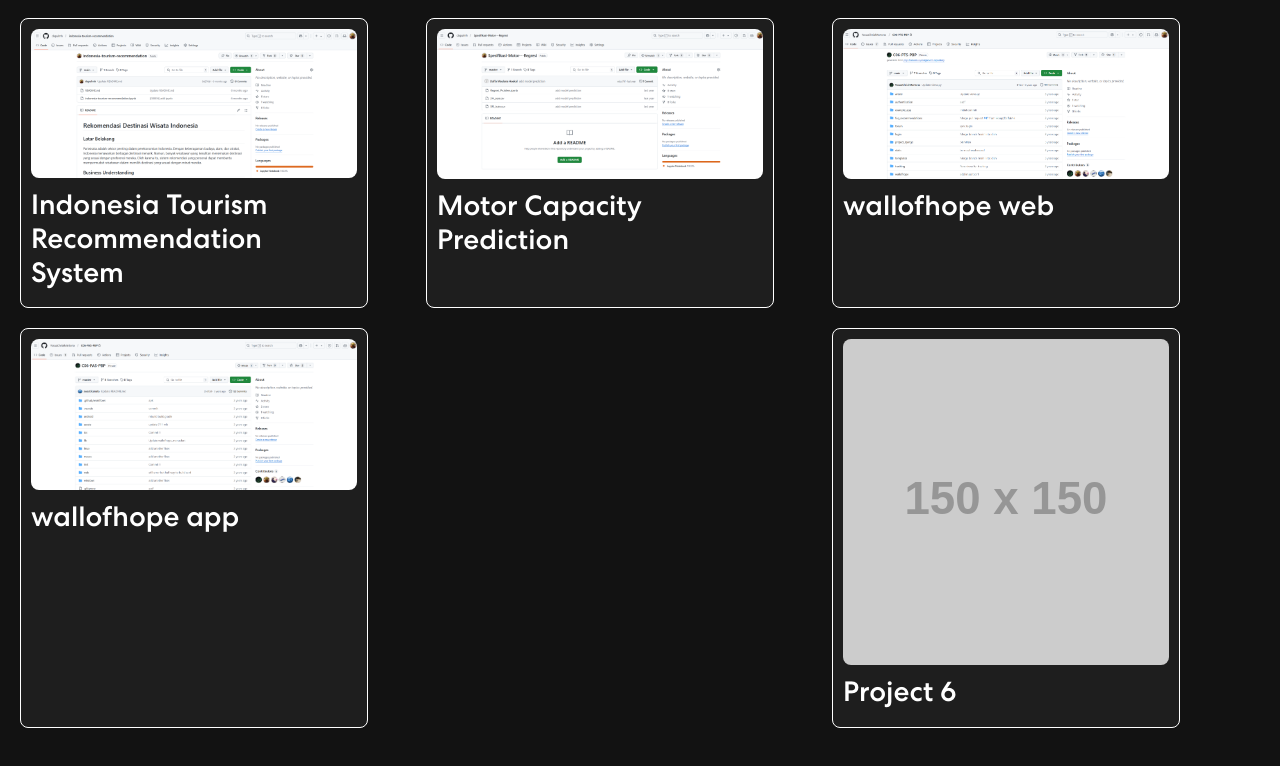
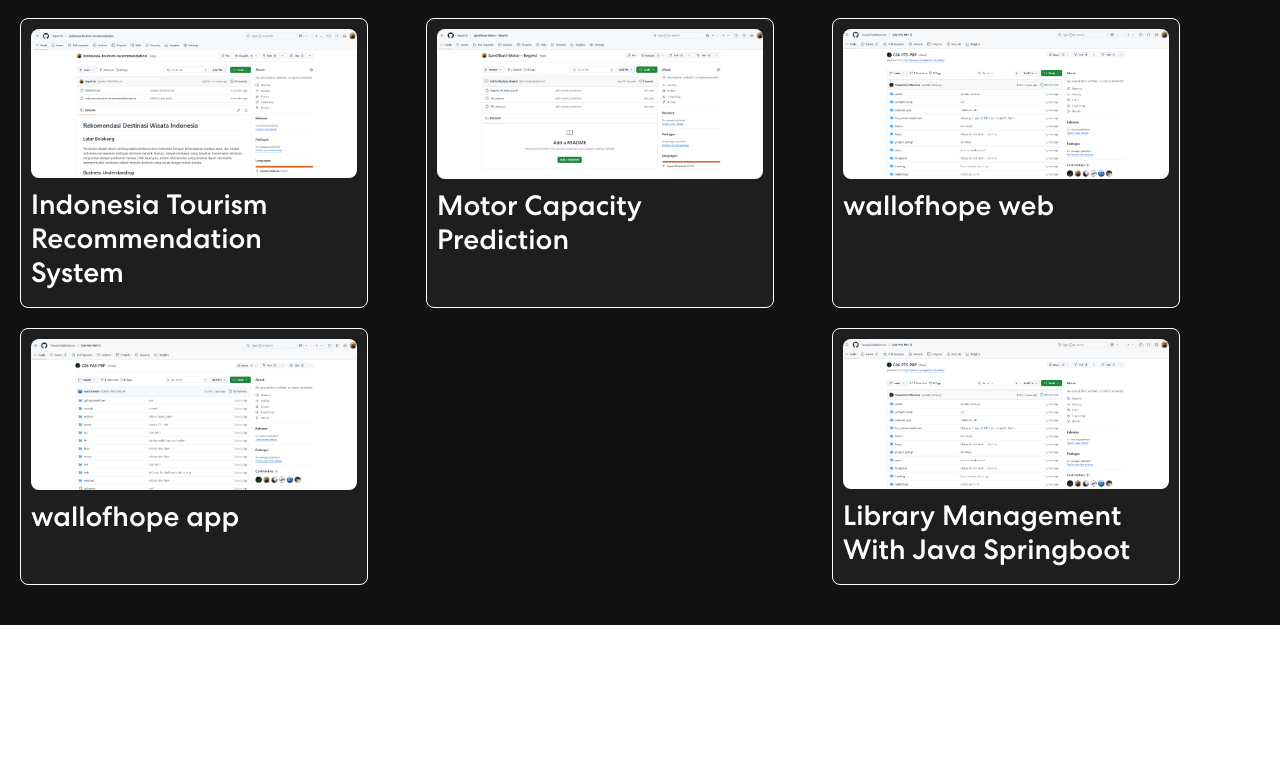
Before and after one commit to dapulmh/web-portfolio-daffa, a React (Vite) app: page / in a window 1280 px wide. Shown: the part 2443-3209 px from the top of the page. After the commit the page ends 3068 px from the top, so only its background shows below. Built offline with nearby package versions, Linux system fonts and the light colour scheme.

Commit message:
[GREEN] fixed functionality project

```diff
--- a/src/components/ProjectComponent.tsx
+++ b/src/components/ProjectComponent.tsx
@@ -18,7 +18,7 @@ interface Project {
   id: number;
   title: string;
   imageUrl: string;
-  techStack: string;
+  techStack: Array<string>;
   fieldExpertise: string;
   description: string;
   personal: boolean;
@@ -30,8 +30,8 @@ const projects: Project[] = [
     id: 1,
     title: "Siasisten MTI",
     imageUrl: image_siasisten,
-    techStack: "React",
-    fieldExpertise: "Web Development",
+    techStack: ["Django Rest", "React Javascript", "CSS"],
+    fieldExpertise: "Fullstack Development",
     description:
       "The Siasisten MTI are a management assistance project for the Master's degree program at the Faculty of Computer Science, University of Indonesia. This project is a group project intended for the Software Development course (PPL). Tech Stack: Django Rest Framework, React JS, Bootstrap.",
     personal: false,
@@ -40,8 +40,14 @@ const projects: Project[] = [
     id: 2,
     title: "Chatpul",
     imageUrl: image_chatpul,
-    techStack: "Node.js",
-    fieldExpertise: "Backend Development",
+    techStack: [
+      "MongoDB",
+      "Express Javascript",
+      "Next Typescript",
+      "Tailwind",
+      "All Tech Stacks",
+    ],
+    fieldExpertise: "AI Web Development",
     description:
       "Chatpul is my personal project to develop a web-based chatbot using Ollama. Tech Stack: MERN (MongoDB, Express, React, Next.js).",
     personal: true,
@@ -50,8 +56,8 @@ const projects: Project[] = [
     id: 3,
     title: "Momee App",
     imageUrl: image_momee_app,
-    techStack: "Angular",
-    fieldExpertise: "Web Development",
+    techStack: ["Tensorflow"],
+    fieldExpertise: "Machine Learning",
     description:
       "This project is my capstone project for Bangkit, intended for the entrepreneur track. Unfortunately we didn't get the best entrepreneur track project. Here, I am developing machine learning and assisting with the deployment process.",
     personal: false,
@@ -60,8 +66,8 @@ const projects: Project[] = [
     id: 4,
     title: "Momee Web",
     imageUrl: image_momee_web,
-    techStack: "Python",
-    fieldExpertise: "Data Science",
+    techStack: ["React Typescript Vite", "CSS"],
+    fieldExpertise: "Frontend Development",
     description:
       "This project is a website for promoting the Momee application. I worked on this project independently as an additional project to support the promotion of our application in the Bangkit project. Tech Stack: React, TypeScript, Vite.",
     personal: true,
@@ -70,8 +76,8 @@ const projects: Project[] = [
     id: 5,
     title: "Prepaid Web",
     imageUrl: image_prepaid,
-    techStack: "Vue.js",
-    fieldExpertise: "Web Development",
+    techStack: ["Django Rest", "HTML", "CSS"],
+    fieldExpertise: "Fullstack Development",
     description:
       "This project is my internship project at PT Telekomunikasi Seluler (Telkomsel) as a Software Engineer, where I developed a web application to streamline the overusage reconciliation process. I successfully reduced the reconciliation processing time from a manual process of 3 hours to an automated process of 15 minutes, achieving an 85% decrease.",
     personal: true,
@@ -80,8 +86,8 @@ const projects: Project[] = [
     id: 6,
     title: "Web Portfolio",
     imageUrl: image_portfolio,
-    techStack: "Java",
-    fieldExpertise: "Backend Development",
+    techStack: ["React Typescript Vite", "CSS"],
+    fieldExpertise: "Frontend Development",
     description:
       "This is my personal project to create website that can show my portfolio and increase my personal branding as a programmer",
     personal: true,
@@ -90,8 +96,8 @@ const projects: Project[] = [
     id: 7,
     title: "MLOps Dutch Sarcasm Detection",
     imageUrl: image_sarcasm,
-    techStack: "Java",
-    fieldExpertise: "Backend Development",
+    techStack: ["Tensorflow"],
+    fieldExpertise: "Machine Learning",
     description:
       "This is my personal project to create MLOps chain to detect sarcasm in dutch language. In this machine learning project i use tensorflow pipeline and deploy using tensorflow serving.",
     personal: true,
@@ -100,8 +106,8 @@ const projects: Project[] = [
     id: 8,
     title: "Fast food image classification",
     imageUrl: image_fastfood,
-    techStack: "Java",
-    fieldExpertise: "Backend Development",
+    techStack: ["Tensorflow"],
+    fieldExpertise: "Machine Learning",
     description:
       "This is my personal project to develop image classification for fast food image using tensorflow. In this machine learning i use mobilenet transfer learning and adding a new tf layer.",
     personal: true,
@@ -110,8 +116,8 @@ const projects: Project[] = [
     id: 9,
     title: "US Salary Prediction",
     imageUrl: image_salary,
-    techStack: "Java",
-    fieldExpertise: "Backend Development",
+    techStack: ["Scikit-learn", "Pickle"],
+    fieldExpertise: "AI Web Development",
     description:
       "This is my personal project to create US salary prediction from kaggle dataset and implement it in streamlit. Tech Stack : Scikit Learn, Streamlit.",
     personal: true,
@@ -120,8 +126,8 @@ const projects: Project[] = [
     id: 10,
     title: "Indonesia Tourism Recommendation System",
     imageUrl: image_tourism,
-    techStack: "Java",
-    fieldExpertise: "Backend Development",
+    techStack: ["Tensorflow"],
+    fieldExpertise: "Machine Learning",
     description:
       "This is my personal project to develop recommendation system from content based filtering and collaborative learning using kaggle dataset.",
     personal: true,
@@ -130,8 +136,8 @@ const projects: Project[] = [
     id: 11,
     title: "Motor Capacity Prediction",
     imageUrl: image_motor,
-    techStack: "Java",
-    fieldExpertise: "Backend Development",
+    techStack: ["Scikit-Learn"],
+    fieldExpertise: "Machine Learning",
     description:
       "This is my project for my campus course to develop prediction for motor capacity.",
     personal: true,
@@ -140,58 +146,76 @@ const projects: Project[] = [
     id: 12,
     title: "wallofhope web",
     imageUrl: image_wallofhope,
-    techStack: "Java",
-    fieldExpertise: "Backend Development",
-    description: "string",
+    techStack: ["Django", "HTML", "CSS"],
+    fieldExpertise: "Fullstack Development",
+    description:
+      "This is my project for my campus course to develop a web application about PTS (Pacil Tau Stunting) with django framework",
     personal: false,
   },
   {
     id: 13,
     title: "wallofhope app",
     imageUrl: image_wallofhope_flutter,
-    techStack: "Java",
-    fieldExpertise: "Backend Development",
-    description: "string",
+    techStack: ["Flutter"],
+    fieldExpertise: "Application Development",
+    description:
+      "This is my project for my campus course to develop a web application about PTS (Pacil Tau Stunting) with flutter",
     personal: false,
   },
   {
     id: 14,
-    title: "Project 6",
-    imageUrl: "https://via.placeholder.com/150",
-    techStack: "Java",
-    fieldExpertise: "Backend Development",
-    description: "string",
-    personal: true,
+    title: "Library Management With Java Springboot",
+    imageUrl: image_wallofhope,
+    techStack: ["Java SpringBoot"],
+    fieldExpertise: "Fullstack Development",
+    description:
+      "This is my project for my campus course to develop a web about library management with java springboot",
+    personal: false,
   },
 ];
 
 const ProjectListPage: React.FC = () => {
-  const [techStackFilter, setTechStackFilter] = useState<string>("");
+  const [techStackFilter, setTechStackFilter] = useState<Array<string>>([
+    "All Tech Stacks",
+  ]);
   const [fieldExpertiseFilter, setFieldExpertiseFilter] = useState<string>("");
 
   const techStacks = Array.from(
-    new Set(projects.map((project) => project.techStack))
+    new Set(projects.flatMap((project) => project.techStack))
   );
   const fieldExpertises = Array.from(
     new Set(projects.map((project) => project.fieldExpertise))
   );
 
   // Filtered projects based on dropdown selections
-  const filteredProjects = projects.filter(
-    (project) =>
-      (techStackFilter === "" || project.techStack === techStackFilter) &&
-      (fieldExpertiseFilter === "" ||
-        project.fieldExpertise === fieldExpertiseFilter)
-  );
+  const filteredProjects = projects.filter((project) => {
+    const techStackMatches =
+      techStackFilter.includes("All Tech Stacks") ||
+      techStackFilter.every((stack) => project.techStack.includes(stack));
+    const fieldExpertiseMatches =
+      fieldExpertiseFilter === "" ||
+      project.fieldExpertise === fieldExpertiseFilter;
+    return techStackMatches && fieldExpertiseMatches;
+  });
 
   return (
     <div className="project-list-container" id="project">
       <div className="filter-container">
         <select
           value={techStackFilter}
-          onChange={(e) => setTechStackFilter(e.target.value)}
+          onChange={(e) => {
+            const selectedValues = Array.from(
+              e.target.selectedOptions,
+              (option) => option.value
+            );
+            if (selectedValues.includes("All Tech Stacks")) {
+              setTechStackFilter(["All Tech Stacks"]);
+            } else {
+              setTechStackFilter(selectedValues);
+            }
+          }}
         >
-          <option value="">All Tech Stacks</option>
+          <option value="All Tech Stacks">All Tech Stacks</option>
           {techStacks.map((stack) => (
             <option key={stack} value={stack}>
               {stack}
```
